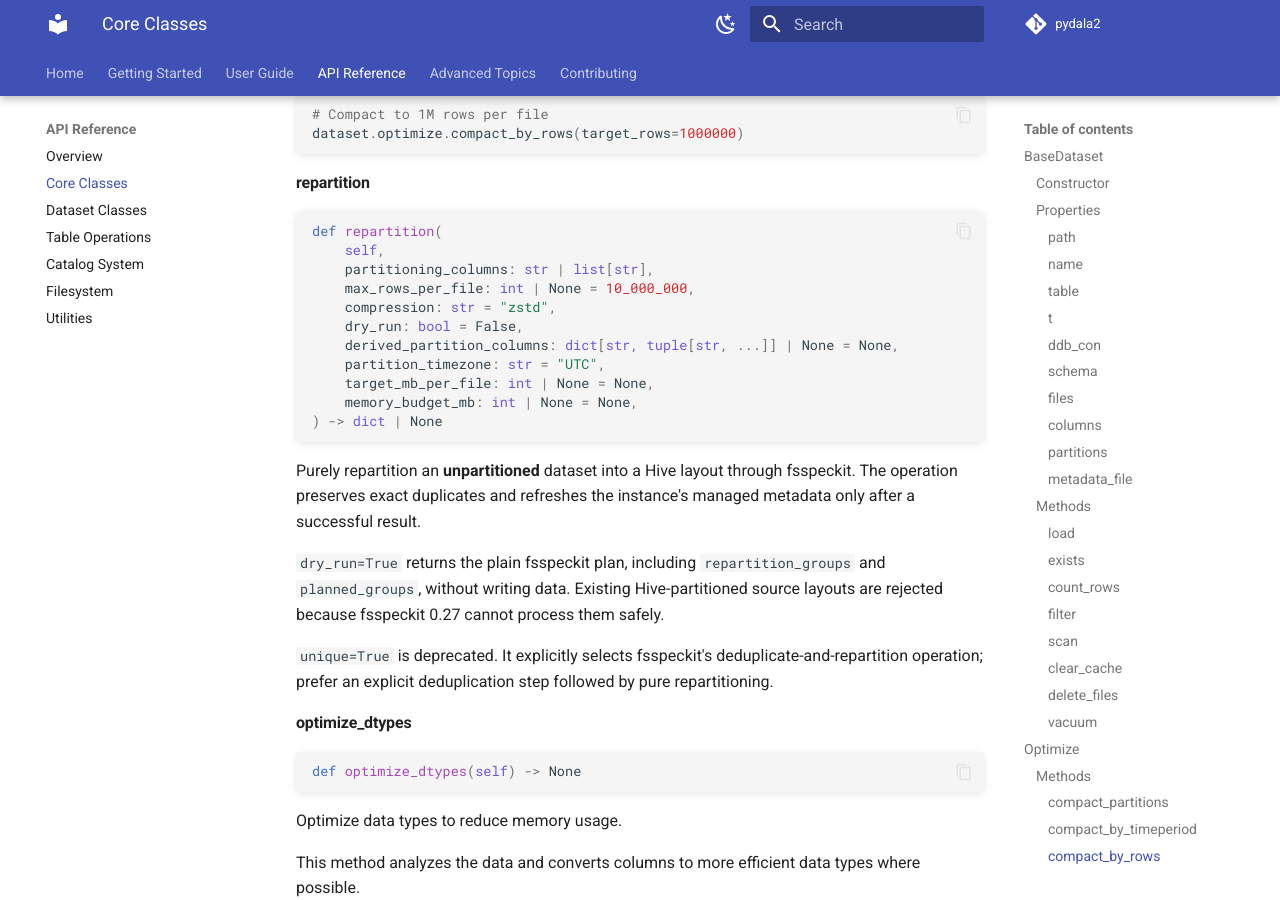
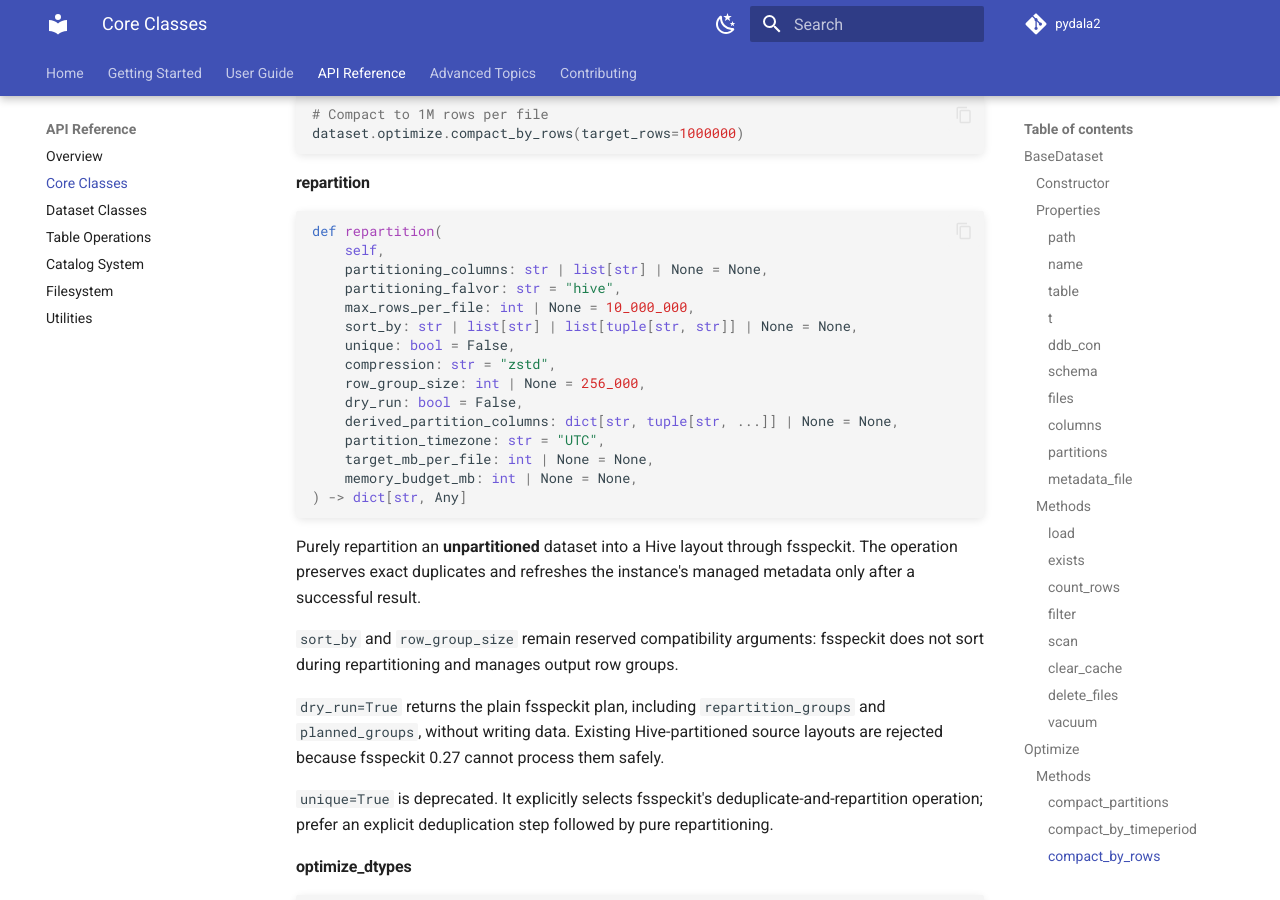
Before and after one commit to legout/pydala2, an MkDocs documentation site: the page built from docs/api/core.md, in a window 1280 px wide and 900 px high, scrolled down 7388 px. Built offline with MkDocs 1.6.1 and Material for MkDocs 9.7.7, drawn with Linux system fonts in a browser that asks for light colours; comment, search, counter and statistics services are not loaded; the version menu is left out.

Commit message:
fix(dataset): clarify repartition compatibility

````diff
--- a/docs/api/core.md
+++ b/docs/api/core.md
@@ -365,19 +365,26 @@ dataset.optimize.compact_by_rows(target_rows=1000000)
 ```python
 def repartition(
     self,
-    partitioning_columns: str | list[str],
+    partitioning_columns: str | list[str] | None = None,
+    partitioning_falvor: str = "hive",
     max_rows_per_file: int | None = 10_000_000,
+    sort_by: str | list[str] | list[tuple[str, str]] | None = None,
+    unique: bool = False,
     compression: str = "zstd",
+    row_group_size: int | None = 256_000,
     dry_run: bool = False,
     derived_partition_columns: dict[str, tuple[str, ...]] | None = None,
     partition_timezone: str = "UTC",
     target_mb_per_file: int | None = None,
     memory_budget_mb: int | None = None,
-) -> dict | None
+) -> dict[str, Any]
 ```
 Purely repartition an **unpartitioned** dataset into a Hive layout through
 fsspeckit. The operation preserves exact duplicates and refreshes the
 instance's managed metadata only after a successful result.
+
+`sort_by` and `row_group_size` remain reserved compatibility arguments:
+fsspeckit does not sort during repartitioning and manages output row groups.
 
 `dry_run=True` returns the plain fsspeckit plan, including `repartition_groups`
 and `planned_groups`, without writing data. Existing Hive-partitioned source
````
Also changed, not shown: 2 other files.
